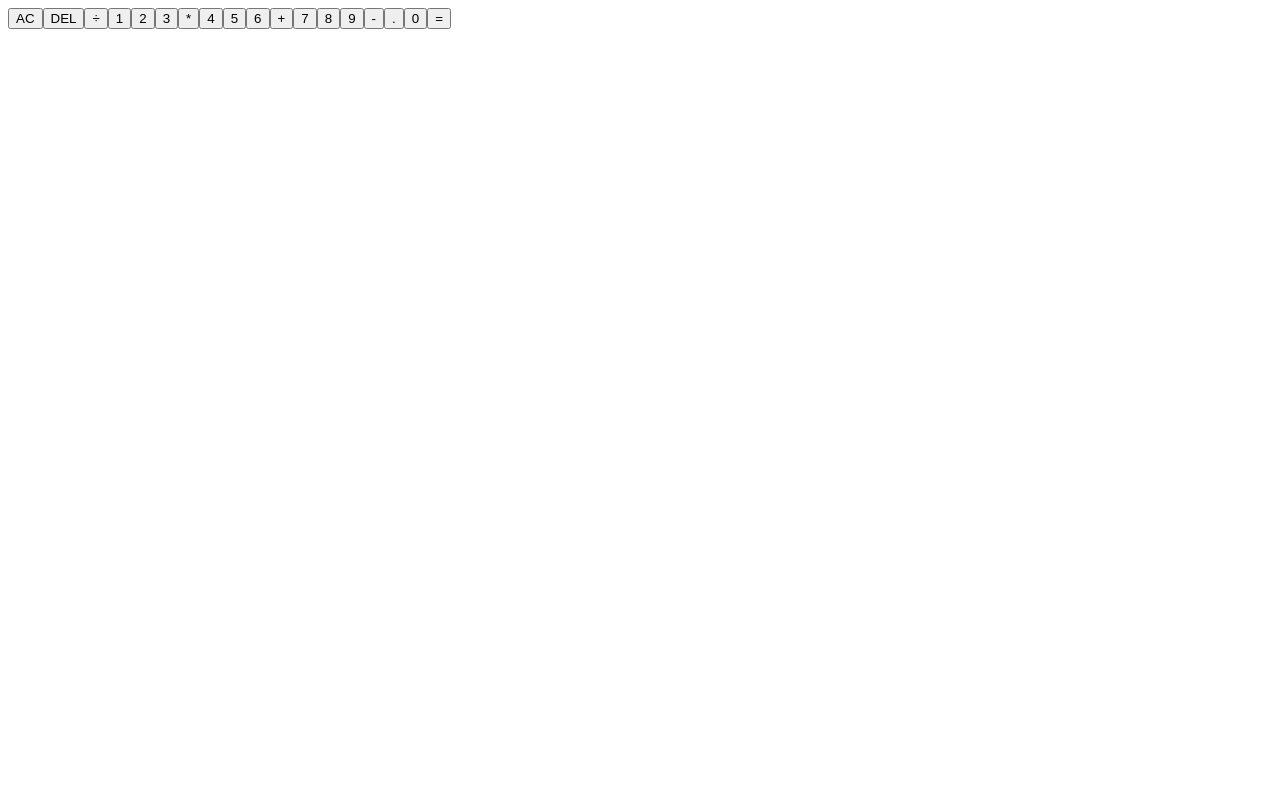
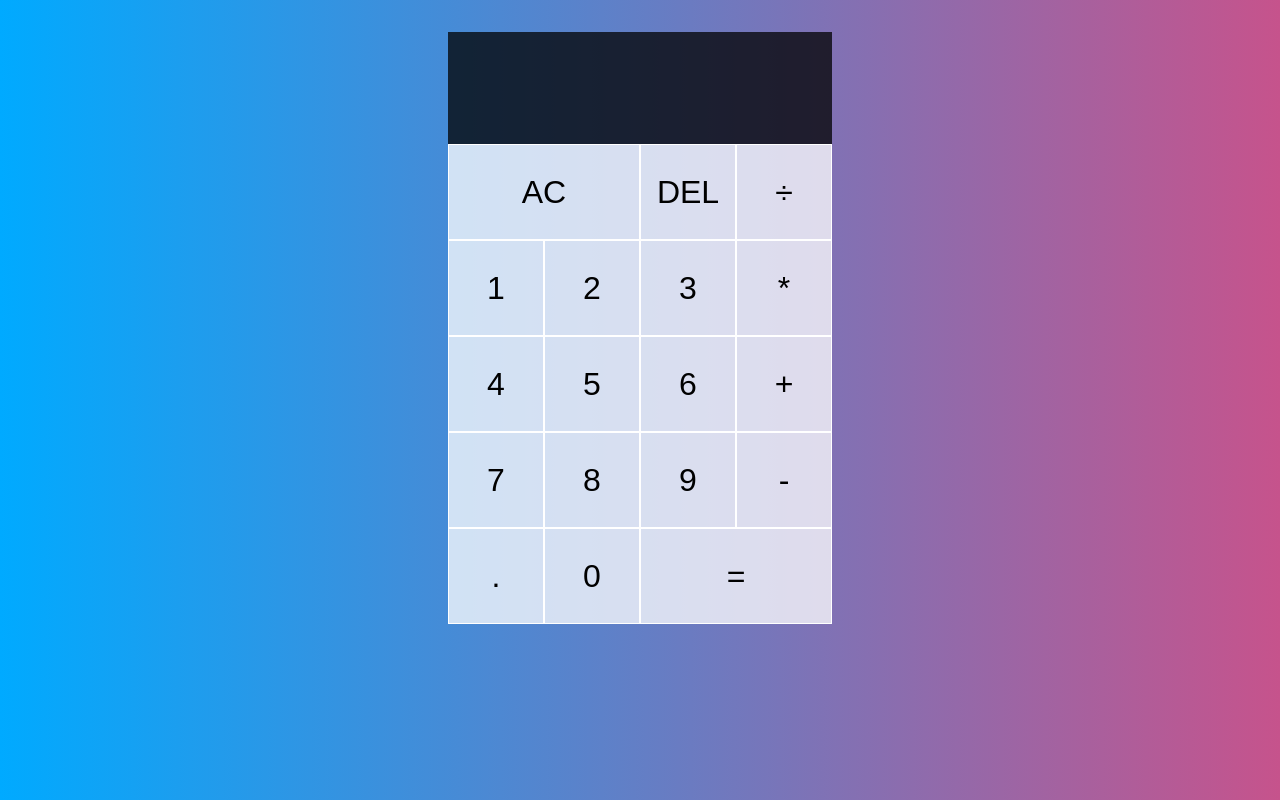
Before and after one commit to JagTheFriend/Calculator-Made-With-React, a React (Create React App) app: page / in a window 1280 px wide. Built offline with nearby package versions, Linux system fonts and the light colour scheme.

Commit message:
Added all the necessary styles

```diff
--- a/src/styles.scss
+++ b/src/styles.scss
@@ -0,0 +1,64 @@
+$background-blue: #00aaff;
+$background-green: #c6538c;
+
+*,
+*::before,
+*::after {
+    box-sizing: border-box;
+}
+
+body {
+    margin: 0;
+    background: linear-gradient(to right, $background-blue, $background-green);
+}
+
+.calculator-grid {
+    display: grid;
+    margin-top: 2rem;
+    grid-template-columns: repeat(4, 6rem);
+    grid-template-rows: minmax(7rem, auto) repeat(5, 6rem);
+    justify-content: center;
+}
+
+.calculator-grid {
+    button {
+        cursor: pointer;
+        font-size: 2rem;
+        border: 1px solid white;
+        outline: none;
+        background-color: rgba(255, 255, 255, 0.75);
+
+        &:hover,
+        &:focus {
+            background-color: rgba(255, 255, 255, 0.9);
+        }
+    }
+}
+
+.span-two {
+    grid-column: span 2;
+}
+
+.output {
+    grid-column: 1 / -1;
+    background-color: rgba(0, 0, 0, 0.75);
+    display: flex;
+    flex-direction: column;
+    align-items: flex-end;
+    justify-content: space-around;
+    padding: 0.75rem;
+    word-wrap: break-word;
+    word-break: break-all;
+}
+
+.output {
+    .previous-operand {
+        color: rgba(255, 255, 255, 255.75);
+        font-size: 1.5rem;
+    }
+
+    .current-operand {
+        color: white;
+        font-size: 2.5rem;
+    }
+}
```
